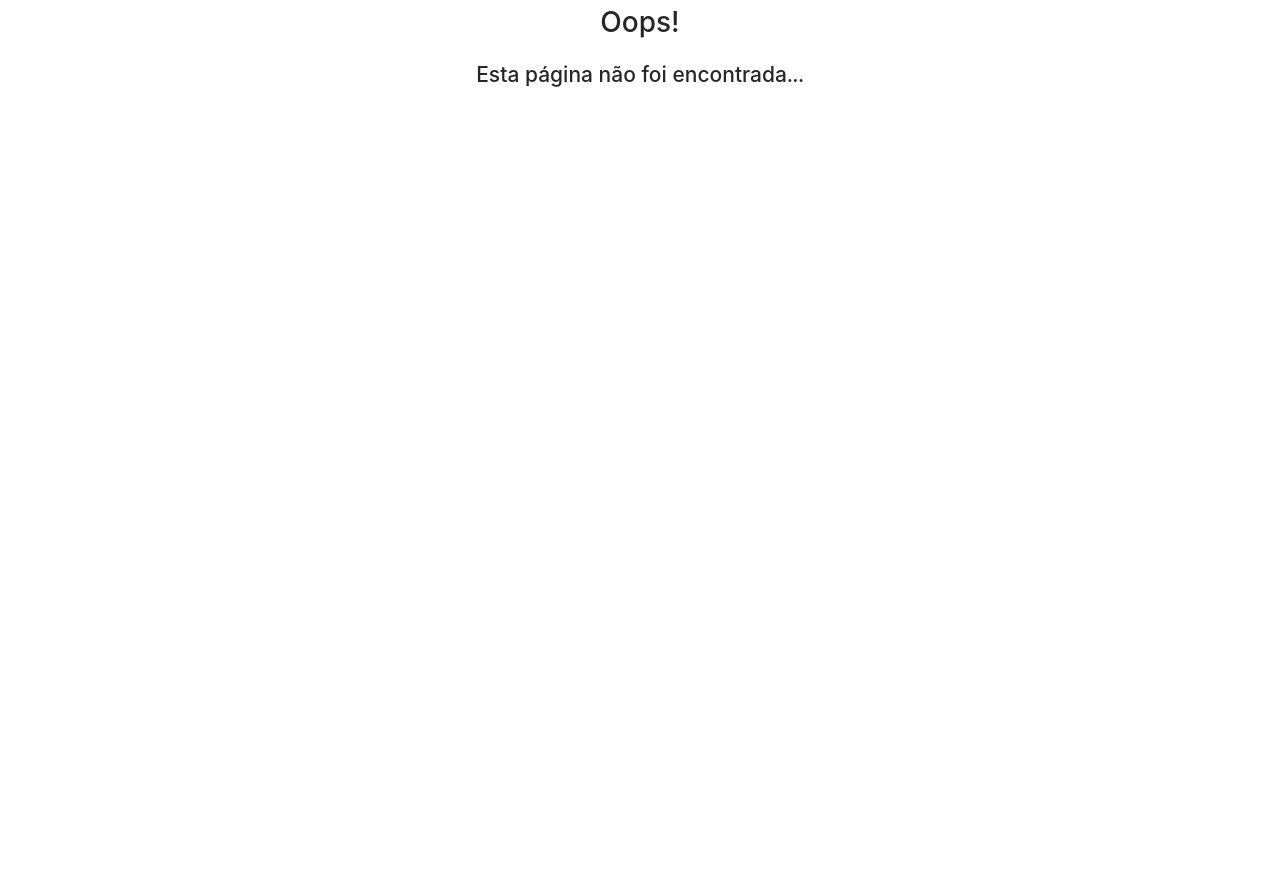
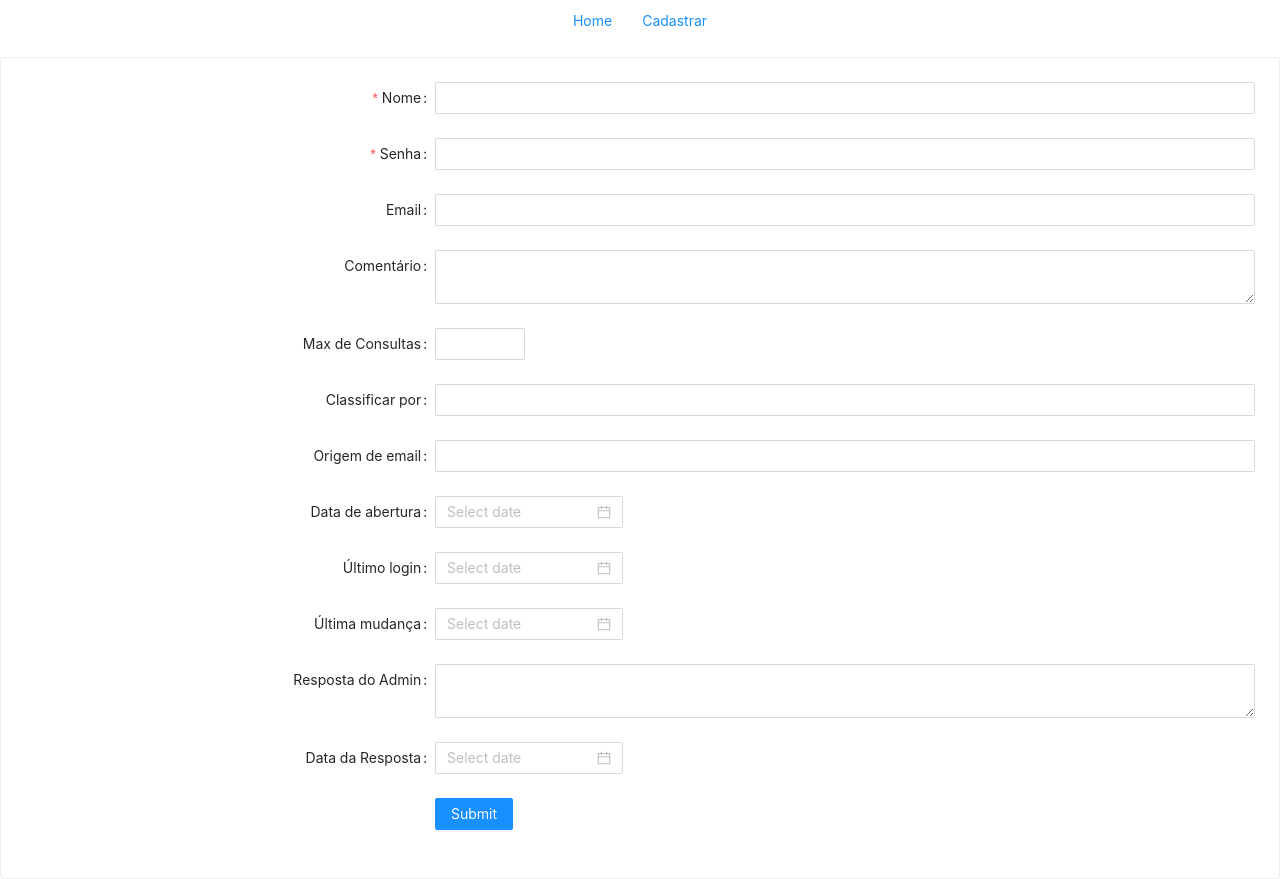
Before and after one commit to patrickerson/front-scorpion, a React (Create React App) app: page /cadastrar in a window 1280 px wide. Before the commit the page ends 800 px from the top, so only its background shows below. Built offline with nearby package versions, Linux system fonts and the light colour scheme.

Commit message:
Criando o cadastrar

```diff
--- a/package.json
+++ b/package.json
@@ -39,5 +39,8 @@
       "last 1 firefox version",
       "last 1 safari version"
     ]
+  },
+  "devDependencies": {
+    "prettier": "^2.2.0"
   }
 }
--- a/src/components/Header/index.js
+++ b/src/components/Header/index.js
@@ -7,10 +7,10 @@ function Header() {
     return (
         <nav id={'nav-main'}>
             <NavLink to={'/'}>
-                Main
+                Home
             </NavLink>
-            <NavLink to={'/profile'}>
-                Profile
+            <NavLink to={'/cadastrar'}>
+                Cadastrar
             </NavLink>
         </nav>
     );
--- a/src/config/routes.js
+++ b/src/config/routes.js
@@ -4,6 +4,7 @@ import {BrowserRouter, Redirect, Route, Switch} from 'react-router-dom';
 import AuthService from '../services/AuthService';
 
 import Main from '../pages/Main';
+import Cadastrar from '../pages/Cadastrar';
 import NotFound from '../pages/Error/NotFound';
 
 const PrivateRoute = (props) => (
@@ -16,6 +17,7 @@ const Routes = () => (
     <BrowserRouter>
         <Switch>
             <Route exact path={'/'} component={Main}/>
+            <Route exact path={'/cadastrar'} component={Cadastrar}/>
             <Route path="*" component={NotFound}/>
         </Switch>
     </BrowserRouter>
--- /dev/null
+++ b/src/pages/Cadastrar/index.js
@@ -0,0 +1,107 @@
+import React from "react";
+import _Page from "../_Page";
+import "./styles.css";
+import {NavLink} from "react-router-dom";
+import MemberInfoService from "../../services/MemberInfoService";
+import Header from "../../components/Header";
+import PropTypes from "prop-types";
+import {
+    Card,
+    Form,
+    Input,
+    InputNumber,
+    DatePicker, Button,
+} from "antd";
+
+// import from "@ant-design/icons";
+
+// const validateMessages = {
+//   required: "${label} is required!",
+//   types: {
+//     email: "${label} is not a valid email!",
+//     number: "${label} is not a valid number!",
+//   },
+//   number: {
+//     range: "${label} must be between ${min} and ${max}",
+//   },
+// };
+
+const layout = {
+    labelCol: {span: 8},
+    wrapperCol: {span: 20},
+    textalign: "center",
+    alignitems: "center",
+};
+
+class Cadastrar extends _Page {
+    render() {
+        return (
+            <>
+                <Header/>
+                <Card className={'card-cadastrar'}>
+                    <Form
+                        {...layout}
+                        name="nest-messages"
+                        onFinish={this.onFinish}
+                    >
+                        <Form.Item
+                            name={["user", "name"]}
+                            label="Nome"
+                            rules={[{required: true}]}
+                        >
+                            <Input/>
+                        </Form.Item>
+                        <Form.Item
+                            name={["user", "password"]}
+                            label="Senha"
+                            rules={[{required: true}]}
+                        >
+                            <Input/>
+                        </Form.Item>
+                        <Form.Item
+                            name={["user", "email"]}
+                            label="Email"
+                            rules={[{type: "email"}]}
+                        >
+                            <Input/>
+                        </Form.Item>
+                        <Form.Item name={["user", "comments"]} label="Comentário">
+                            <Input.TextArea/>
+                        </Form.Item>
+                        <Form.Item name={["user", "num_recs_to_display"]} label="Max de Consultas" rules={[{type: "number", min: 0, max: 99}]}>
+                            <InputNumber/>
+                        </Form.Item>
+                        <Form.Item name={["user", "my_sort_by"]} label="Classificar por">
+                            <Input/>
+                        </Form.Item>
+                        <Form.Item name={["user", "orig_email"]} label="Origem de email">
+                            <Input/>
+                        </Form.Item>
+                        <Form.Item name={["user", "account_opened"]} label="Data de abertura">
+                            <DatePicker/>
+                        </Form.Item>
+                        <Form.Item name={["user", "last_login"]} label="Último login">
+                            <DatePicker/>
+                        </Form.Item>
+                        <Form.Item name={["user", "last_transaction"]} label="Última mudança">
+                            <DatePicker/>
+                        </Form.Item>
+                        <Form.Item name={["user", "admin_response"]} label="Resposta do Admin">
+                            <Input.TextArea/>
+                        </Form.Item>
+                        <Form.Item name={["user", "respond_date"]} label="Data da Resposta">
+                            <DatePicker/>
+                        </Form.Item>
+                        <Form.Item wrapperCol={{...layout.wrapperCol, offset: 8}}>
+                            <Button type="primary" htmlType="submit">
+                                Submit
+                            </Button>
+                        </Form.Item>
+                    </Form>
+                </Card>
+            </>
+        );
+    }
+}
+
+export default Cadastrar;
--- /dev/null
+++ b/src/pages/Cadastrar/styles.css
@@ -0,0 +1,8 @@
+#cadastrar-page {
+    text-align: center;
+}
+
+/*.card-cadastrar{*/
+/*    text-align: center;*/
+/*    align-items: center;*/
+/*}*/
```
Also changed, not shown: src/pages/Main/index.js (+5 -178 lines), src/pages/Main/styles.css (renamed from src/pages/Main/style.css), 2 other files (tests, documents, lock files or other folders).
